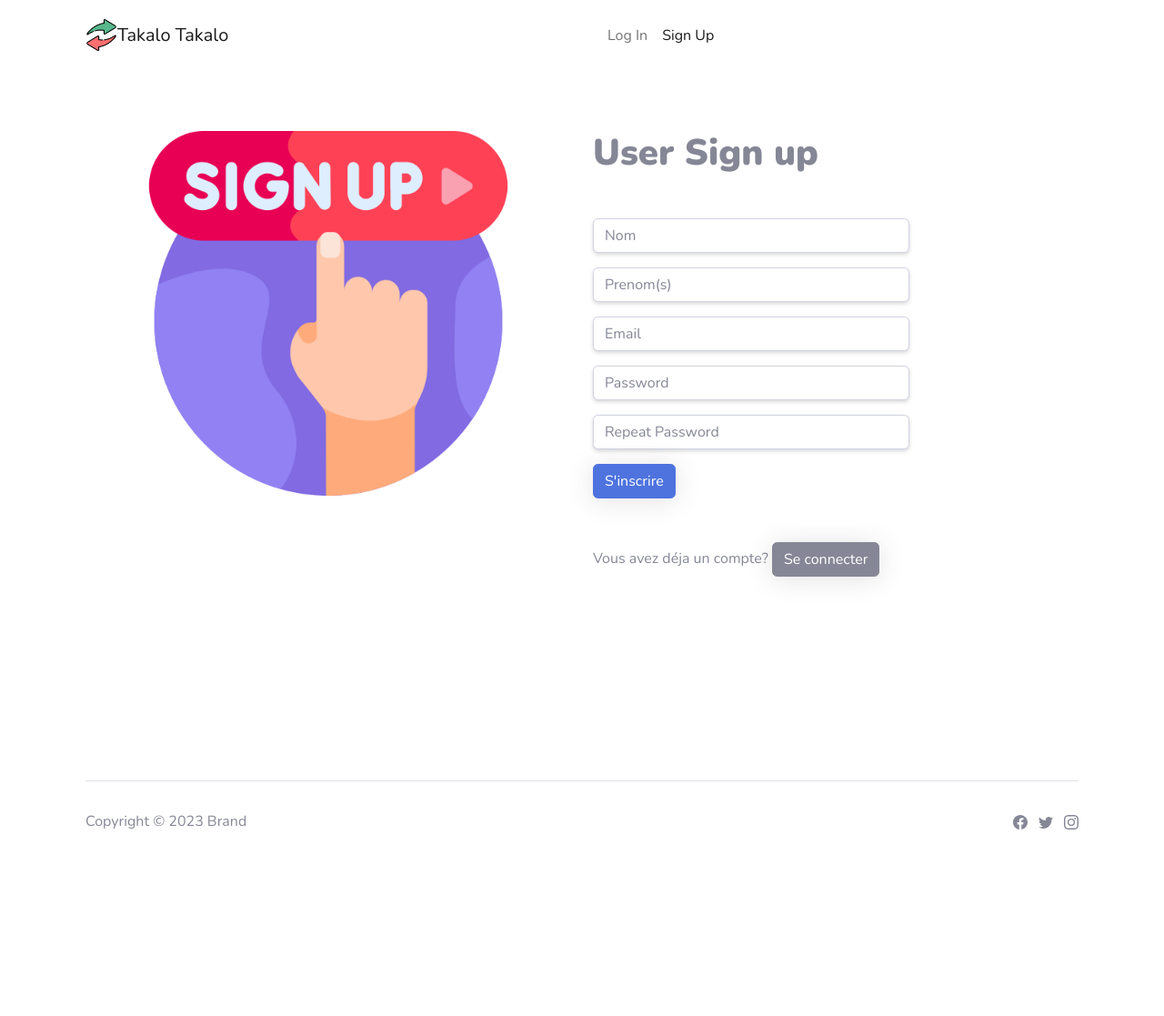
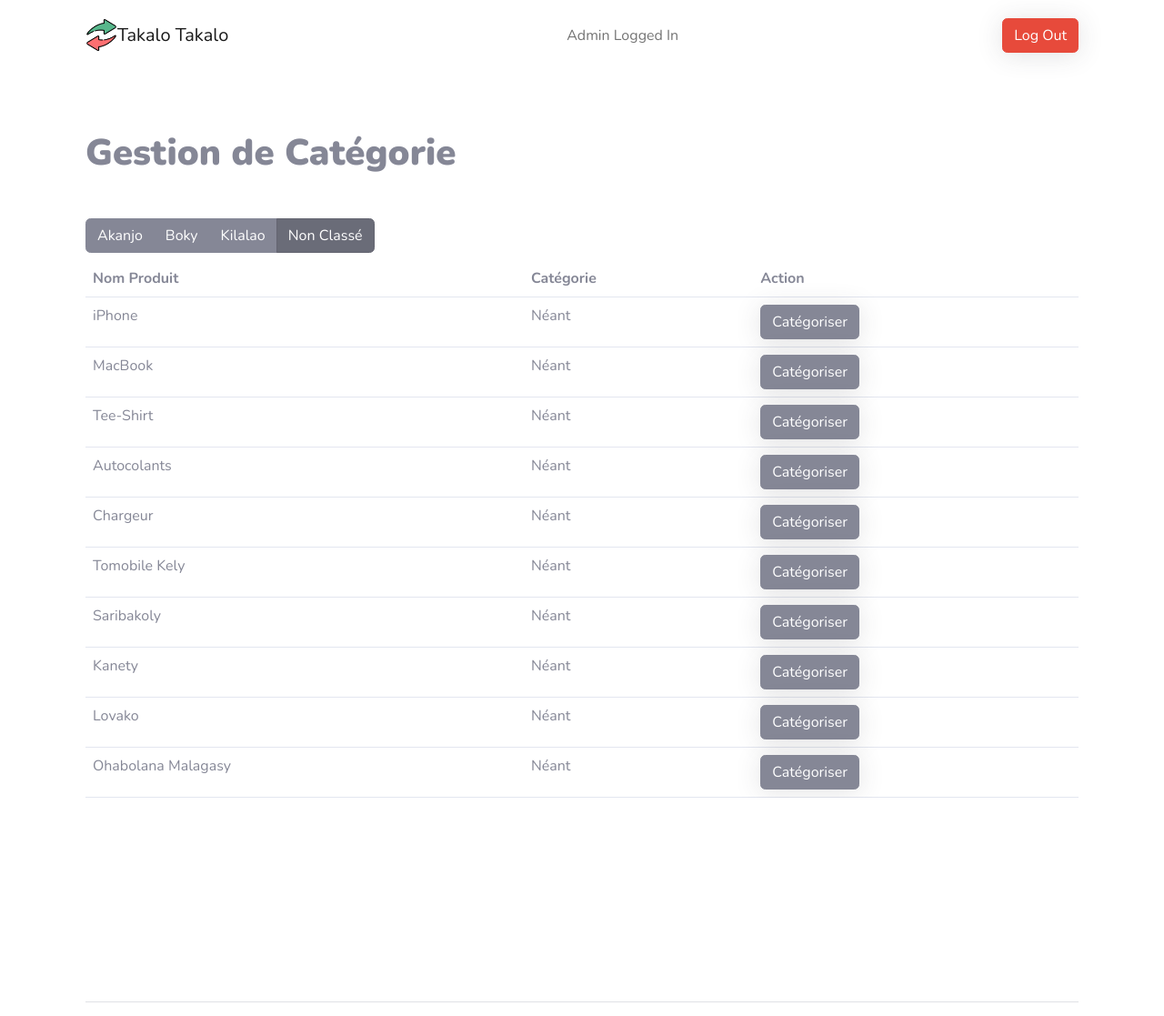
Before and after one commit to Tendrynyavo/Takalo, a CodeIgniter app: page /Takalo/index.php/welcome/index in a window 1280 px wide. Shown: the top 1117 px of the page at 91% size. Before the commit the page ends 912 px from the top, so only its background shows below. Run offline with CodeIgniter, Linux system fonts and the light colour scheme; some libraries are stand-ins or nearby versions.

Commit message:
category_affichage commit

```diff
--- a/application/controllers/Welcome.php
+++ b/application/controllers/Welcome.php
@@ -20,7 +20,7 @@ class Welcome extends CI_Controller {
 	 */
 	public function index()
 	{
-		$this->load->view('signup');
+		$this->load->view('category');
 
 	}
 
--- a/application/views/category.php
+++ b/application/views/category.php
@@ -6,7 +6,7 @@
     <meta name="viewport" content="width=device-width, initial-scale=1.0">
     <link rel="stylesheet" href="<?= base_url('assets/bootstrap/css/bootstrap.min.css')?>">
     <link rel="icon" href="<?= base_url('assets/img/responsabilite-sociale.png')?>">
-    <title>Sing Up Takalo Takalo</title>
+    <title>Gestion de Catégorie</title>
 </head>
 <body>
     <nav id="mainNav" class="navbar navbar-light navbar-expand-md fixed-top navbar-shrink py-3">
@@ -17,36 +17,96 @@
             </a>
             <div id="navcol-1" class="collapse navbar-collapse">
                 <ul class="navbar-nav mx-auto">
-                    <li class="nav-item"><a class="nav-link" href="#">Log In</a></li>
-                    <li class="nav-item"><a class="nav-link active" href="#">Sign Up</a></li>
+                    <li class="nav-item"><a class="nav-link" href="#">Admin Logged In</a></li>
                 </ul>
+
+                <a class="btn btn-danger shadow" role="button" href="#">Log Out</a>
             </div>
         </div>
     </nav>
     <section class="py-4 py-md-5 my-5">
-    <div class="container py-md-5">
-        <div class="row">
-            <div class="col-md-6 text-center"><img class="img-fluid w-75" src="<?= base_url('assets/img/signup.png')?>" /></div>
-            <div class="col-md-5 col-xl-4 text-center text-md-start">
-                <h2 class="display-6 fw-bold mb-5"><span class="underline pb-1"><strong>User Sign up</strong></span></h2>
-                <form method="post" action="#">
-                    <div class="mb-3"><input class="shadow-sm form-control" type="text" name="name" placeholder="Nom" /></div>
-                    <div class="mb-3"><input class="shadow-sm form-control" type="text" name="first_name" placeholder="Prenom(s)" /></div>
-                    <div class="mb-3"><input class="shadow-sm form-control" type="email" name="email" placeholder="Email" /></div>
-                    <div class="mb-3"><input class="shadow-sm form-control" type="password" name="password" placeholder="Password" /></div>
-                    <div class="mb-3"><input class="shadow-sm form-control" type="password" name="password_repeat" placeholder="Repeat Password" /></div>
-                    <div class="mb-5"><button class="btn btn-primary shadow" type="submit">S'inscrire</button></div>
-                </form>
+        <div class="container py-md-5">
+            <div class="card-body">
+                <div class="row">
+                    <h2 class="display-6 fw-bold mb-5"><span class="underline pb-1"><strong>Gestion de Catégorie</strong><br /></span></h2>
+                    <div class="col-md-6 text-nowrap">
+                        <div id="dataTable_length" class="dataTables_length" aria-controls="dataTable">
+                            <div class="btn-group" role="group">
+                                <a class="btn btn-secondary" href="#">Akanjo</a>
+                                <a class="btn btn-secondary" href="#">Boky</a>
+                                <a class="btn btn-secondary" href="#">Kilalao</a>
+                                <a class="btn btn-secondary active" href="#">Non Classé</a>
+                            </div>
+                        </div>
+                    </div>
+                </div>
 
-                <div class="mb-2">
-                    <p>Vous avez déja un compte?
-                        <a class="btn btn-secondary shadow" role="button" href="#">Se connecter</a>
-                    </p>
+                <div id="dataTable" class="table-responsive table mt-2" role="grid" aria-describedby="dataTable_info">
+                    <table id="dataTable" class="table my-0">
+                        <thead>
+                            <tr>
+                                <th>Nom Produit</th>
+                                <th>Catégorie</th>
+                                <th>Action</th>
+                            </tr>
+                        </thead>
+                        <tbody>
+                            <tr>
+                                <td>iPhone</td>
+                                <td>Néant</td>
+                                <td><button class="btn btn-secondary shadow" type="button">Catégoriser</button></td>
+                            </tr>
+                            <tr>
+                                <td>MacBook</td>
+                                <td>Néant</td>
+                                <td><button class="btn btn-secondary shadow" type="button">Catégoriser</button></td>
+                            </tr>
+                            <tr>
+                                <td>Tee-Shirt</td>
+                                <td>Néant<br /></td>
+                                <td><button class="btn btn-secondary shadow" type="button">Catégoriser</button></td>
+                            </tr>
+                            <tr>
+                                <td>Autocolants</td>
+                                <td>Néant<br /></td>
+                                <td><button class="btn btn-secondary shadow" type="button">Catégoriser</button></td>
+                            </tr>
+                            <tr>
+                                <td>Chargeur</td>
+                                <td>Néant</td>
+                                <td><button class="btn btn-secondary shadow" type="button">Catégoriser</button></td>
+                            </tr>
+                            <tr>
+                                <td>Tomobile Kely</td>
+                                <td>Néant<br /></td>
+                                <td><button class="btn btn-secondary shadow" type="button">Catégoriser</button></td>
+                            </tr>
+                            <tr>
+                                <td>Saribakoly</td>
+                                <td>Néant<br /></td>
+                                <td><button class="btn btn-secondary shadow" type="button">Catégoriser</button></td>
+                            </tr>
+                            <tr>
+                                <td>Kanety</td>
+                                <td>Néant<br /></td>
+                                <td><button class="btn btn-secondary shadow" type="button">Catégoriser</button></td>
+                            </tr>
+                            <tr>
+                                <td>Lovako</td>
+                                <td>Néant<br /></td>
+                                <td><button class="btn btn-secondary shadow" type="button">Catégoriser</button></td>
+                            </tr>
+                            <tr>
+                                <td>Ohabolana Malagasy</td>
+                                <td>Néant<br /></td>
+                                <td><button class="btn btn-secondary shadow" type="button">Catégoriser</button></td>
+                            </tr>
+                        </tbody>
+                    </table>
                 </div>
             </div>
         </div>
-    </div>
-</section>
+    </section>
     <footer>
         <div class="container py-4 py-lg-5">
             <hr />
```
